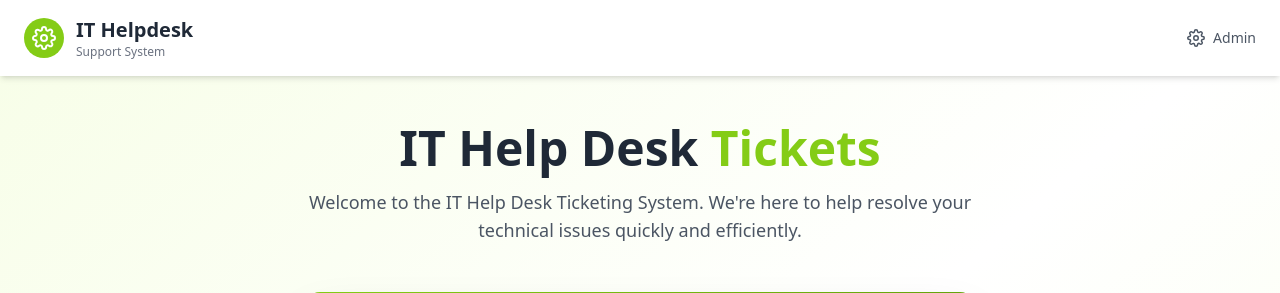
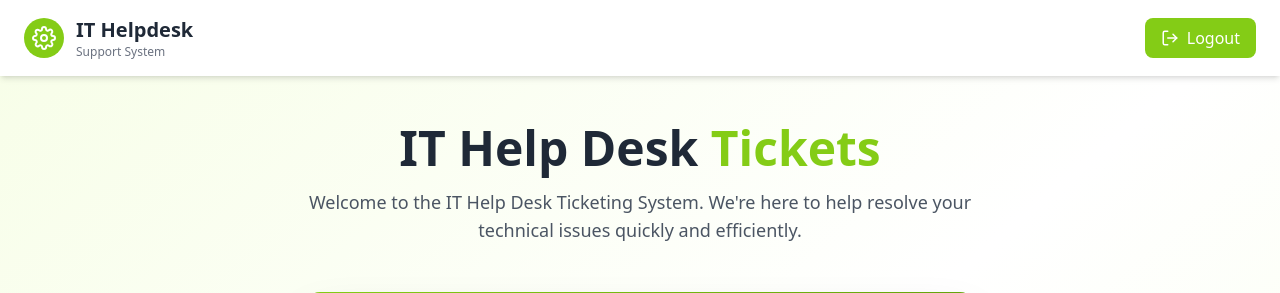
Before and after one commit to Ange290/IT-Help-Desk-Tickets, a PHP site: page / in a window 1280 px wide. Shown: the top 293 px of the page. Run offline with PHP 8.4, Linux system fonts and the light colour scheme; the visitor is signed in with stand-in values (Sample User, id 1); some libraries are stand-ins or nearby versions.

Commit message:
Add logout to admin

```diff
--- a/src/index.php
+++ b/src/index.php
@@ -1,3 +1,12 @@
+<?php
+session_start();
+if (!isset($_SESSION['username'])) {
+    header("Location: login.php");
+    exit();
+}
+?>
+
+
 <?php
 // Database connection
 $host = 'localhost';
@@ -72,10 +81,11 @@ if(isset($_POST["submit"])){
             <p class="text-xs text-gray-500">Support System</p>
           </div>
         </div>
-        <a href="admin.php" class="text-gray-600 hover:text-lime-500 transition flex items-center gap-2">
-          <i data-feather="settings" style="width: 18px; height: 18px;"></i>
-          <span class="text-sm font-medium">Admin</span>
-        </a>
+         <a href="logout.php"
+       class="bg-lime-500 hover:bg-lime-600 text-white font-medium py-2 px-4 rounded-lg flex items-center gap-2 transition">
+      <i data-feather="log-out" style="width: 18px; height: 18px;"></i>
+      Logout
+    </a>
       </div>
     </div>
   </header>
--- a/src/register.php
+++ b/src/register.php
@@ -40,6 +40,7 @@ if ($_SERVER['REQUEST_METHOD'] == 'POST') {
     <meta name="viewport" content="width=device-width, initial-scale=1.0">
     <title>Register - IT Helpdesk</title>
     <script src="https://cdn.tailwindcss.com"></script>
+
 </head>
 <body class="min-h-screen bg-gradient-to-br from-lime-50 via-white to-lime-50 flex items-center justify-center">
     <div class="w-full max-w-md bg-white rounded-2xl shadow-2xl p-8">
```
Also changed, not shown: src/admin.php (+10 -1 lines), src/logout.php (+7 -0 lines).
